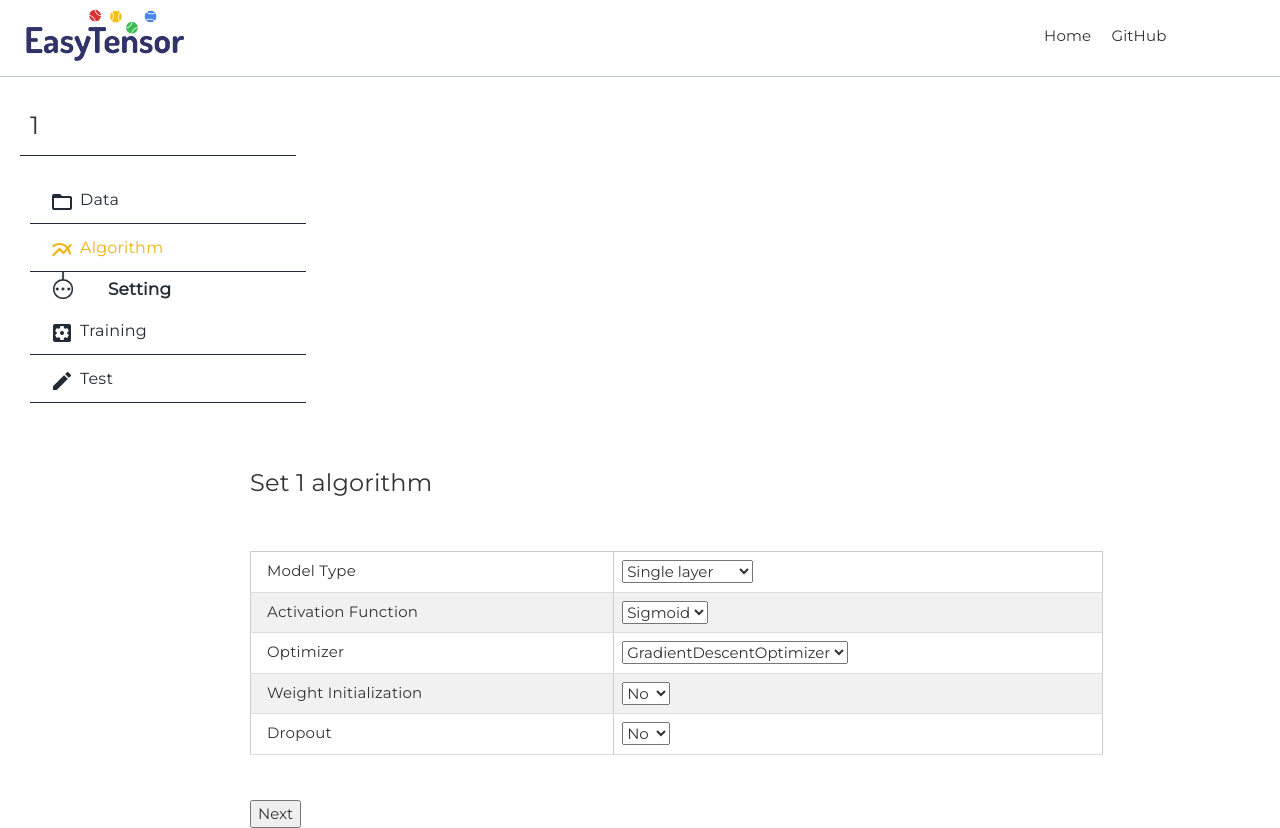
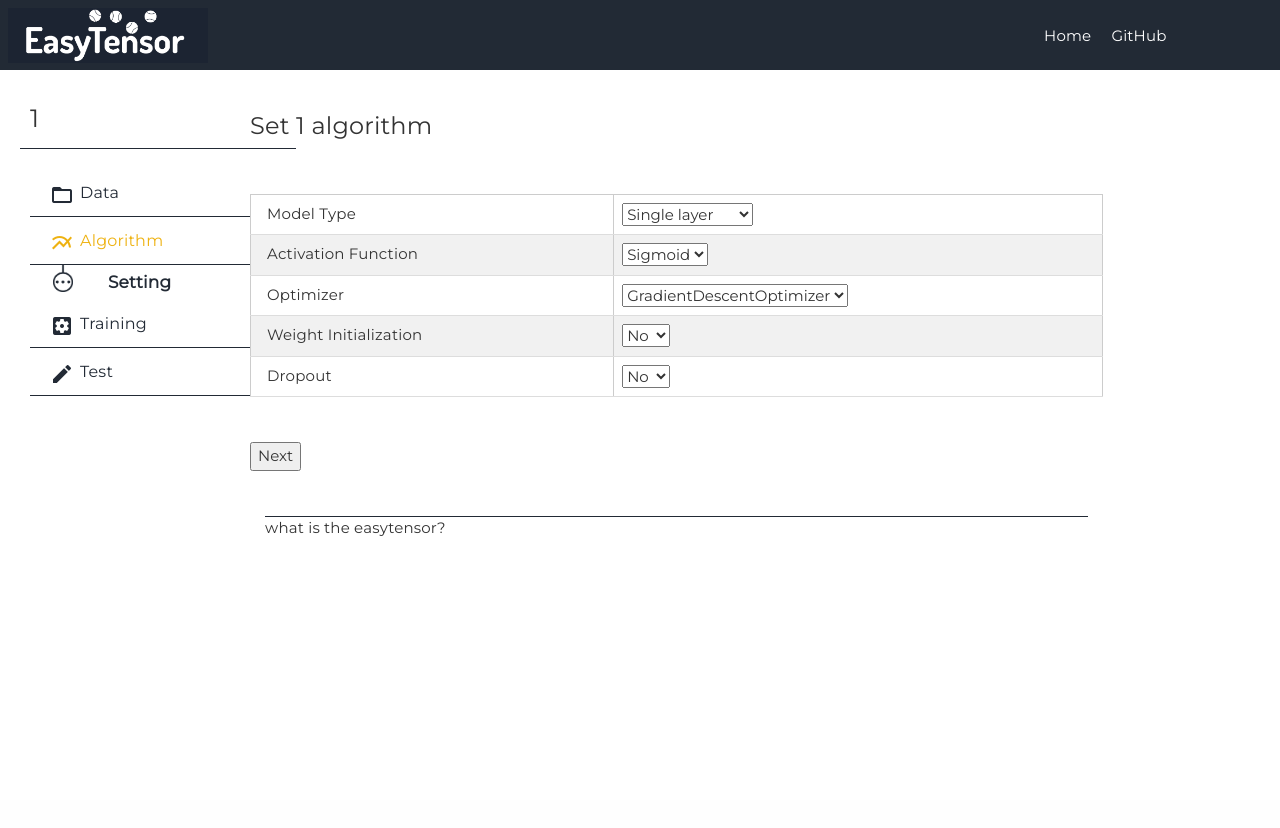
Before and after one commit to yhi00240/practice, a Django app: page /1/algorithm/ in a window 1280 px wide. After the commit the page ends 536 px from the top, so only its background shows below. Run offline with Django 3.2, Linux system fonts and the light colour scheme; some libraries are stand-ins or nearby versions.

Commit message:
fixed menu and sidebar

```diff
--- a/practice/static/practice/css/base.css
+++ b/practice/static/practice/css/base.css
@@ -10,7 +10,7 @@ body {
 
 #main {
   margin-left : 250px;
-  margin-top : 25px;
+  margin-top : 80px;
 }
 
 #main h1, h3, h4{
@@ -40,6 +40,7 @@ body {
 #main_nav ul li{
   display:table-cell;
   padding-right : 20px;
+  color : #ffffff
 }
 
 #branding {
@@ -48,8 +49,15 @@ body {
   display : inline-block;
 }
 
-header {
-  border-bottom : 1px solid #c1c7c9;
+#header {
+  border-bottom : 1px solid #222a35;
+  background-color : #222a35;
+  height:70px;
+  width:100%;
+  position:fixed;
+  z-index:999;
+  top:0px;
+  left:0px;
 }
 
 ul {
@@ -60,6 +68,11 @@ ul {
 li {
   cursor : pointer;
   list-style-type : none;
+}
+
+#menu {
+    position : fixed;
+    margin-top : 70px;
 }
 
 .step {
@@ -150,3 +163,11 @@ li {
 .slideshow img:first-child {
   display : block;
 }
+
+#help {
+    padding-top : 100px;
+}
+
+#divide {
+     border-bottom : 1px solid #222a35;
+}
--- a/practice/templates/practice/base.html
+++ b/practice/templates/practice/base.html
@@ -14,10 +14,9 @@
   <script src="https://ajax.googleapis.com/ajax/libs/jquery/1.12.4/jquery.min.js"></script>
 </head>
 <body>
-
-  <header>
+  <div id = "header">
     <div id="branding">
-      <li><img src="{% static 'practice/images/logo.png' %}" id="logo"></li>
+      <li><img src="{% static 'practice/images/logo3.png' %}" id="logo"></li>
     </div>
     <div id="main_nav">
       <ul>
@@ -25,7 +24,7 @@
         <li><a href="https://github.com/Tenice/EasyTensor"><p>GitHub</p></a></li>
       </ul>
     </div>
-  </header>
+  </div>
   <div class=" w3-sidenav w3-center" id="menu">
     {% if practice_name %}
       <ul class="step">{{ practice_name }}</ul>
@@ -82,8 +81,13 @@
   <div class="col-sm-8" id="main">
     {% block content %}
     {% endblock content %}
+    <br><br>
+    <div id="divide">
+    </div>
+    <div id="easy">
+      <li>what is the easytensor?</li>
+    </div>
   </div>
-
 </body>
 {% block scripts %}
 {% endblock scripts %}
```
Also changed, not shown: practice/templates/practice/algorithm.html (+32 -0 lines), practice/static/practice/images/logo3.png (added).
